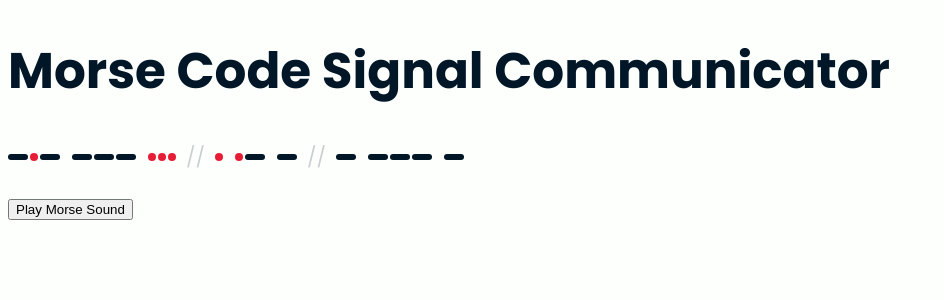
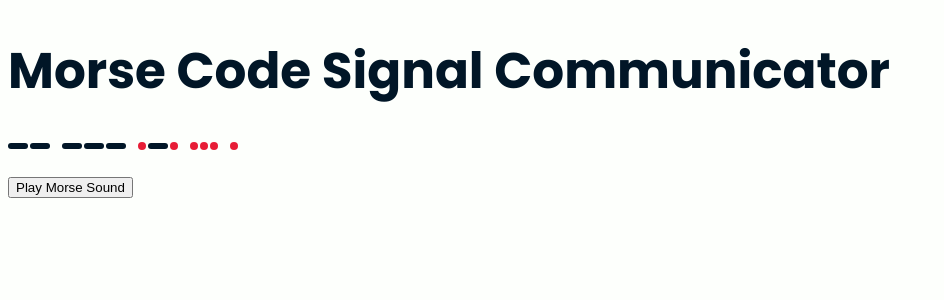
Before and after one commit to ki8yk8/morse, a React (Vite) app: page / in a window 1280 px wide. Shown: the top 300 px of the page, without its empty margins (0-944 px from the left). Built offline with nearby package versions, Linux system fonts and the light colour scheme.

Commit message:
changes the morse welcome word

```diff
--- a/src/app.jsx
+++ b/src/app.jsx
@@ -1,6 +1,9 @@
 import "./app.css";
 import DotDash from "./components/dot-dash/dot-dash";
 import useMorseSound from "./components/morse-sound/morse-sound";
+import { english2Morse } from "./utils/convert";
+
+const WELCOME_WORD = "Morse";
 
 function App() {
 	const playMorse = useMorseSound(100);
@@ -10,14 +13,16 @@ function App() {
 			<h1>Morse Code Signal Communicator</h1>
 			<div>
 				<DotDash
-					content="-.-/---/...//./.-/-//-/---/-"
+					content={english2Morse(WELCOME_WORD)}
 					colors={[
 						"var(--color-red-pantone)",
 						"var(--color-rich-black)",
 						"transparent",
 					]}
 				/>
-				<button onClick={() => playMorse(".-./-")}>Play Morse Sound</button>
+				<button onClick={() => playMorse(english2Morse(WELCOME_WORD))}>
+					Play Morse Sound
+				</button>
 			</div>
 		</>
 	);
```
